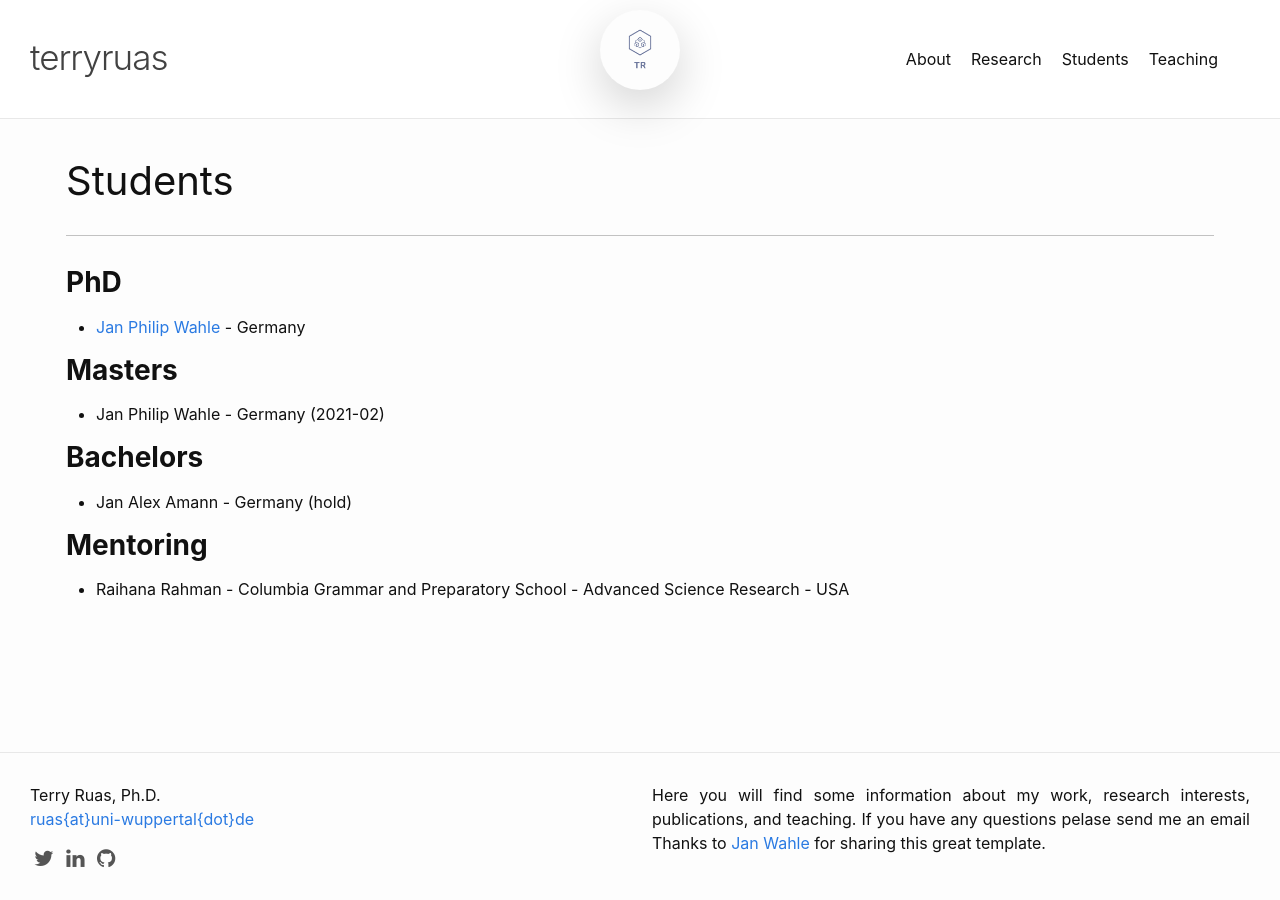
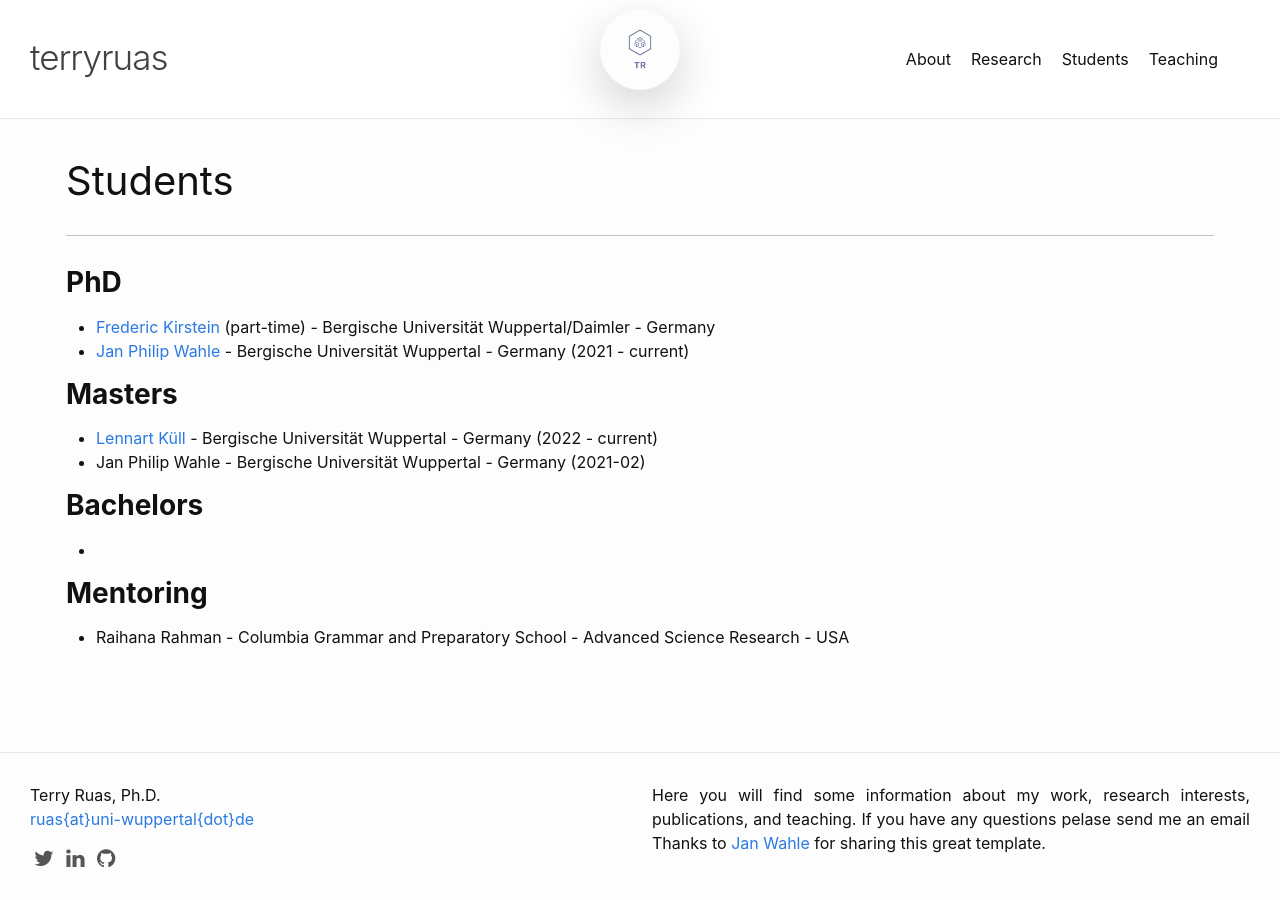
Before and after one commit to truas/truas, a Jekyll site: the page built from students.md, in a window 1280 px wide. Built offline with Jekyll 4.4.1, drawn with Linux system fonts in a browser that asks for light colours.

Commit message:
update students

```diff
--- a/students.md
+++ b/students.md
@@ -4,13 +4,15 @@ title: Students
 permalink: /students/
 ---
 ### **PhD**
-- [Jan Philip Wahle](https://wahle.ai/) - Germany
+- [Frederic Kirstein](https://de.linkedin.com/in/frederic-kirstein) (part-time) - Bergische Universität Wuppertal/Daimler - Germany
+- [Jan Philip Wahle](https://wahle.ai/) - Bergische Universität Wuppertal - Germany (2021 - current)
 
 ### **Masters**
-- Jan Philip Wahle  - Germany (2021-02)
+- [Lennart Küll](https://www.linkedin.com/in/lennart-k%C3%BCll-2140a9203/) - Bergische Universität Wuppertal - Germany (2022 - current)
+- Jan Philip Wahle  - Bergische Universität Wuppertal - Germany (2021-02)
 
 ### **Bachelors**
-- Jan Alex Amann - Germany (hold)
+-
 
 ### **Mentoring**
 - Raihana Rahman - Columbia Grammar and Preparatory School - Advanced Science Research - USA
```
